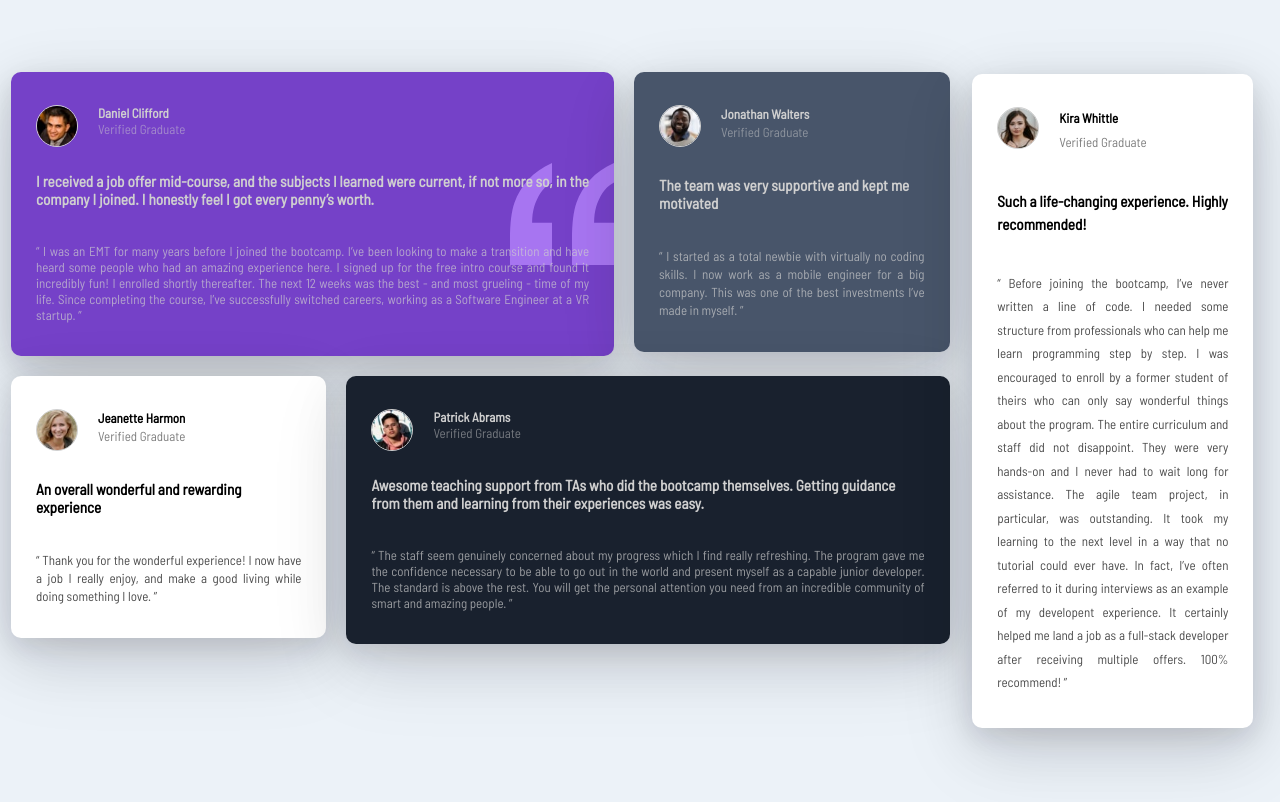
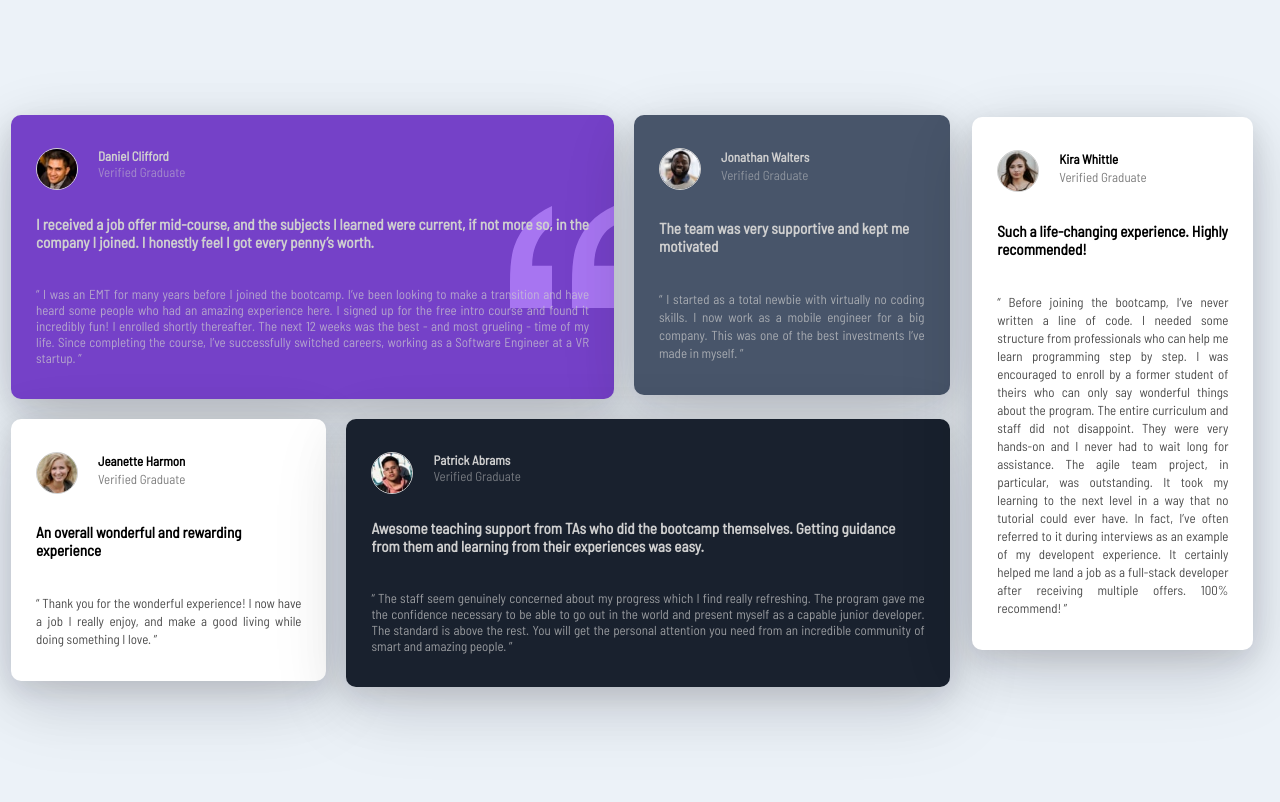
Before and after one commit to Jfkay531/Jfkay531-testimonial-grid-section, a plain HTML site: page index.html in a window 1280 px wide. Drawn offline with Linux system fonts and the light colour scheme.

Commit message:
Update style.css

```diff
--- a/style.css
+++ b/style.css
@@ -126,7 +126,7 @@
      }
 
        .right {
-         line-height: 23.5px;
+         line-height: 18px;
          margin-right: 1%;
          width: 22%;
          padding: 1%;
```
